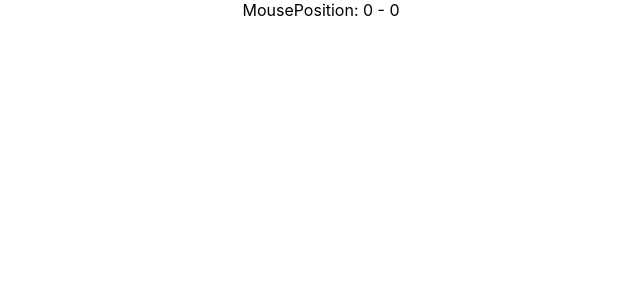
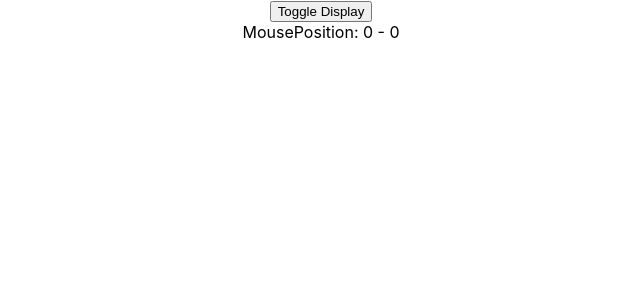
Before and after one commit to takinabradley/Codevolution-react-tutorial, a React (Create React App) app: page / in a window 1280 px wide. Shown: the top 300 px of the page, without its empty margins (319-959 px from the left). Built offline with nearby package versions, Linux system fonts and the light colour scheme.

Commit message:
Finish 'useEffect with cleanup'

```diff
--- a/src/App.js
+++ b/src/App.js
@@ -4,11 +4,12 @@ import HookCounter2 from "./hook-components/HookCounter2"
 import HookCounter3 from "./hook-components/HookCounter3"
 import HookCounter4 from "./hook-components/HookCounter4"
 import HookMouse from "./hook-components/HookMouse"
+import MouseContainer from "./hook-components/MouseContainer"
 
 function App() {
   return (
     <div className="App">
-      <HookMouse />
+      <MouseContainer />
     </div>
   )
 }
--- a/src/hook-components/HookMouse.js
+++ b/src/hook-components/HookMouse.js
@@ -4,9 +4,17 @@ import { useState, useEffect } from "react"
 export default function HookMouse() {
   const [coords, setCoords] = useState({ x: 0, y: 0 })
 
-  const logMousePosition = (e) => setCoords({ x: e.clientX, y: e.clientY })
+  const logMousePosition = (e) => {
+    console.log("ha!")
+    setCoords({ x: e.clientX, y: e.clientY })
+  }
+
+  const cleanupWindowListener = () =>
+    window.removeEventListener("mousemove", logMousePosition)
+
   useEffect(() => {
     window.addEventListener("mousemove", logMousePosition)
+    return cleanupWindowListener
   }, [])
 
   return (
--- /dev/null
+++ b/src/hook-components/MouseContainer.js
@@ -0,0 +1,13 @@
+import React, { useState } from "react"
+import HookMouse from "./HookMouse"
+export default function MouseContainer() {
+  const [display, setDisplay] = useState(true)
+  return (
+    <div>
+      <button onClick={() => setDisplay((prevDisplay) => !prevDisplay)}>
+        Toggle Display
+      </button>
+      {display ? <HookMouse /> : null}
+    </div>
+  )
+}
```
Also changed, not shown: 1 other file (tests, documents, lock files or other folders).
